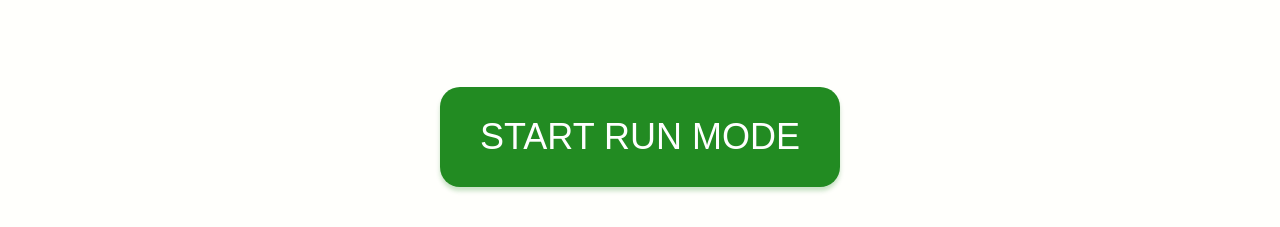
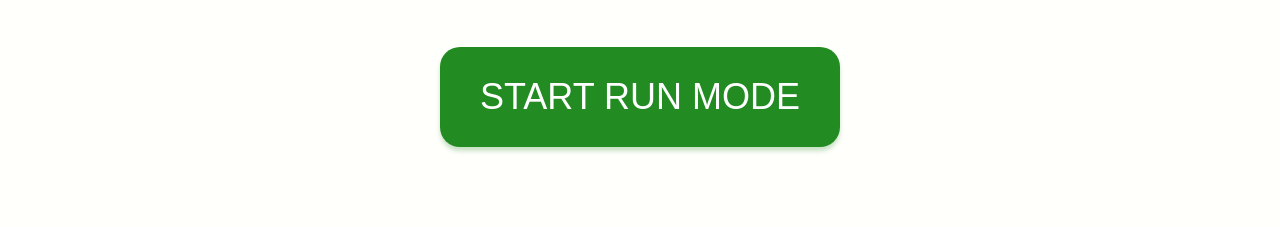
Before and after one commit to bharathraj-hacker-coder/magic, a plain HTML site: page Settings.html in a window 1280 px wide. Shown: the part 1593-1820 px from the top of the page. After the commit the page ends 1780 px from the top, so only its background shows below. Drawn offline with Linux system fonts and the light colour scheme.

Commit message:
Add files via upload

```diff
--- a/css/style.css
+++ b/css/style.css
@@ -364,7 +364,7 @@ table td{
     z-index: 0;
     display: flex;
     justify-content: center;
-    padding: 40px 0;
+    padding: 0 0 40px;
     position: relative;
 }
 .run_mode button{
```
